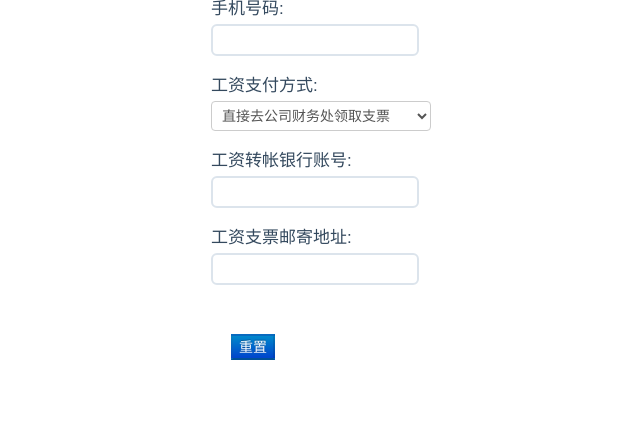
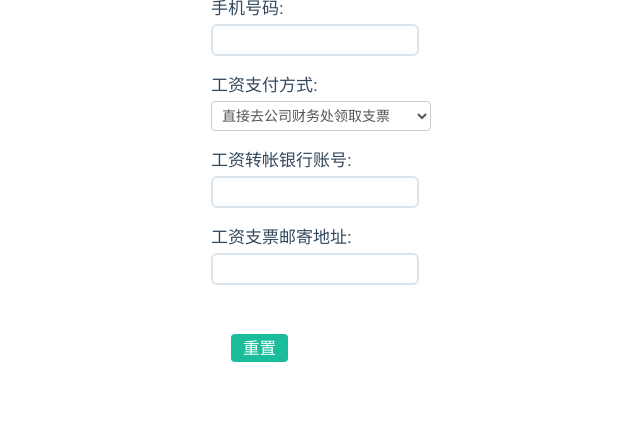
Before and after one commit to starbit/payroll, a Django app: template payroll/templates/users/reset_psw.html in a window 1280 px wide. Shown: the part 51-486 px from the top of the page, without its empty margins (74-714 px from the left). Run offline with Django 3.2, Linux system fonts and the light colour scheme; the template is opened without the code that fills it: values that come from a table or form of the project are taken from there, others are empty; parts of the project's set-up code (start-up, migrations or seed data) failed here and were passed over; some libraries are stand-ins or nearby versions.

Commit message:
small changes

```diff
--- a/payroll/settings.py
+++ b/payroll/settings.py
@@ -14,7 +14,7 @@ ADMINS = (
 MANAGERS = ADMINS
 LOGIN_REDIRECT_URL='/user/'
 LOGIN_URL='/'
-AUTH_PROFILE_MODULE = 'users.UserProfile'
+AUTH_PROFILE_MODULE = 'users.userprofile'
 
 
 DATABASES = {
--- a/payroll/templates/users/reset_psw.html
+++ b/payroll/templates/users/reset_psw.html
@@ -6,7 +6,7 @@
         {% csrf_token %}
         {{form.as_p}}
         <div class="form-actions">
-            <button type="submit" class="btn-primary">重置</button>
+            <button type="submit" class="btn-primary btn">重置</button>
         </div>
 
     </form>
```
